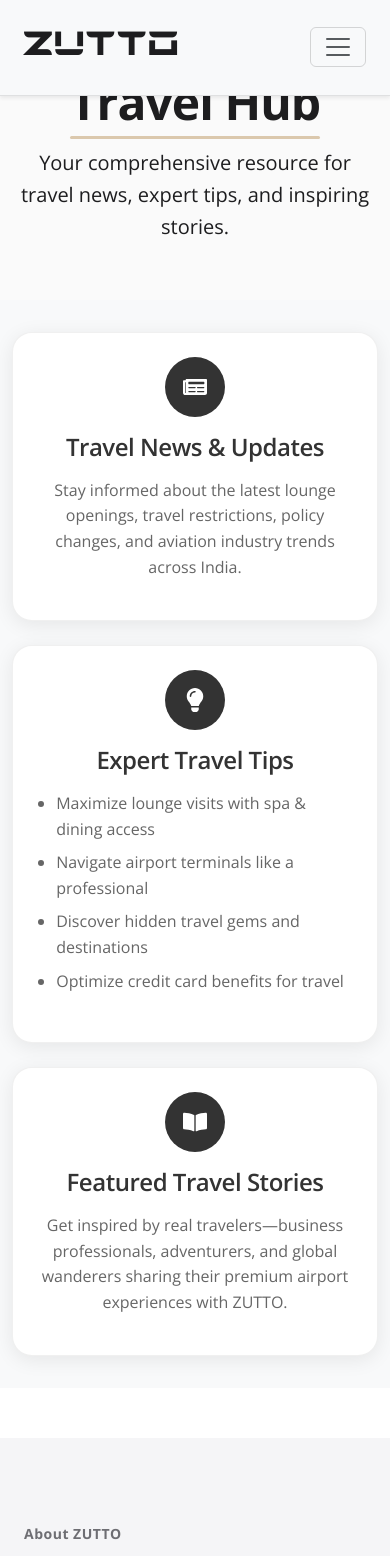
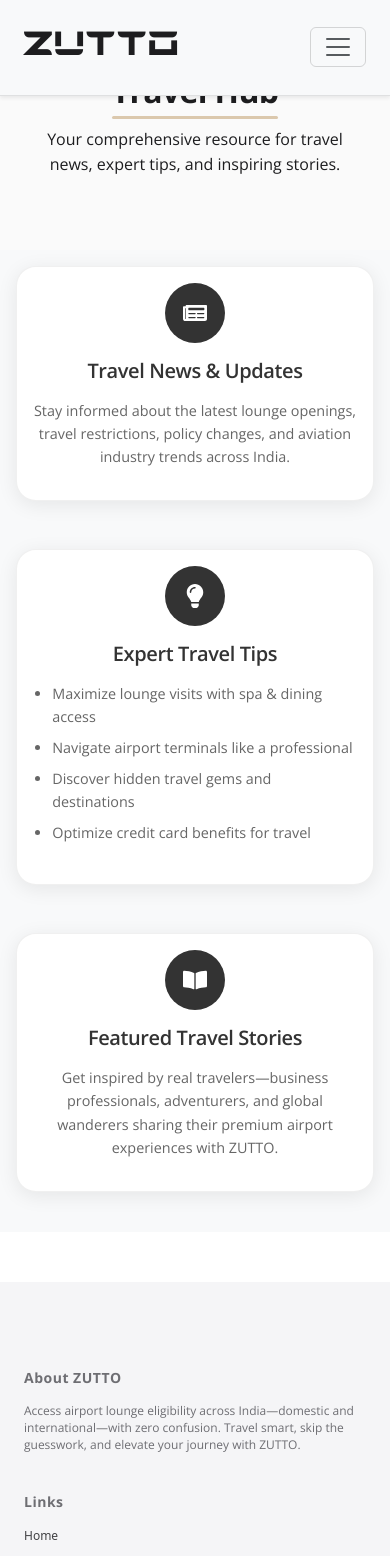
Before and after one commit to pixelperfectsolutions/zuttoweb-mui-dark, a React (Vite) app: page /travel-hub in a window 390 px wide. Shown: the top 1556 px of the page. Built offline with nearby package versions, Linux system fonts and the light colour scheme.

Commit message:
fixed mobile view

```diff
--- a/src/pages/Home.tsx
+++ b/src/pages/Home.tsx
@@ -217,7 +217,7 @@ const Home: React.FC = () => {
             {/* Right Video */}
             <Col
               md={6}
-              className="d-flex justify-content-end align-items-center mt-5 mt-md-0"
+              className="d-flex justify-content-center justify-content-md-end align-items-center mt-5 mt-md-0"
             >
               <div
                 style={{
--- a/src/pages/TravelHub.tsx
+++ b/src/pages/TravelHub.tsx
@@ -37,14 +37,14 @@ const TravelHub: React.FC = () => {
       {/* Hero Section */}
       <section
         style={{
-          minHeight: "300px",
+          minHeight: "250px",
           background: "var(--apple-bg)",
-          paddingTop: "4rem",
-          paddingBottom: "2rem",
+          paddingTop: "clamp(2rem, 6vw, 4rem)",
+          paddingBottom: "clamp(1rem, 4vw, 2rem)",
         }}
         className="position-relative overflow-hidden d-flex align-items-center justify-content-center pt-24"
       >
-        <Container style={{ maxWidth: "1200px" }}>
+        <Container style={{ maxWidth: "1200px" }} className="px-3">
           <Row className="text-center">
             <Col lg={12}>
               <h1
@@ -52,7 +52,7 @@ const TravelHub: React.FC = () => {
                 style={{
                   fontFamily: "var(--primary-font)",
                   fontWeight: "700",
-                  fontSize: "3rem",
+                  fontSize: "clamp(2rem, 5vw, 3rem)",
                   lineHeight: "1.2",
                   marginBottom: "1rem",
                   color: "var(--apple-heading)",
@@ -65,11 +65,12 @@ const TravelHub: React.FC = () => {
                 style={{
                   fontFamily: "var(--primary-font)",
                   fontWeight: "400",
-                  fontSize: "1.25rem",
+                  fontSize: "clamp(1rem, 3vw, 1.25rem)",
                   lineHeight: "1.6",
                   color: "var(--apple-text)",
                   maxWidth: "600px",
                   margin: "0 auto 1rem",
+                  padding: "0 1rem",
                 }}
               >
                 Your comprehensive resource for travel news, expert tips, and inspiring stories.
@@ -80,18 +81,18 @@ const TravelHub: React.FC = () => {
       </section>
 
       {/* Main Content Section */}
-      <section style={{ background: "#f8f9fa", padding: "2rem 0" }}>
-        <Container style={{ maxWidth: "1200px" }}>
+      <section style={{ background: "#f8f9fa", padding: "clamp(1rem, 4vw, 2rem) 0" }}>
+        <Container style={{ maxWidth: "1200px" }} className="px-3">
 
           <Row className="g-4">
             {/* Travel News Card */}
-            <Col lg={4} md={6}>
+            <Col lg={4} md={6} className="mb-4 mb-lg-0">
               <div
                 className="h-100"
                 style={{
                   background: "#ffffff",
                   borderRadius: "20px",
-                  padding: "1.5rem",
+                  padding: "clamp(1rem, 3vw, 1.5rem)",
                   boxShadow: "0 4px 20px rgba(0,0,0,0.08)",
                   border: "1px solid rgba(0,0,0,0.06)",
                   transition: "transform 0.3s ease, box-shadow 0.3s ease",
@@ -126,7 +127,7 @@ const TravelHub: React.FC = () => {
                   style={{
                     fontFamily: "var(--primary-font)",
                     fontWeight: "600",
-                    fontSize: "1.5rem",
+                    fontSize: "clamp(1.25rem, 3vw, 1.5rem)",
                     marginBottom: "1rem",
                     color: "#333",
                     textAlign: "center",
@@ -137,7 +138,7 @@ const TravelHub: React.FC = () => {
                 <p
                   style={{
                     fontFamily: "var(--primary-font)",
-                    fontSize: "1rem",
+                    fontSize: "clamp(0.9rem, 2.5vw, 1rem)",
                     lineHeight: "1.6",
                     color: "#666",
                     marginBottom: "1rem",
@@ -150,13 +151,13 @@ const TravelHub: React.FC = () => {
             </Col>
 
             {/* Pro Travel Tips Card */}
-            <Col lg={4} md={6}>
+            <Col lg={4} md={6} className="mb-4 mb-lg-0">
               <div
                 className="h-100"
                 style={{
                   background: "#ffffff",
                   borderRadius: "20px",
-                  padding: "1.5rem",
+                  padding: "clamp(1rem, 3vw, 1.5rem)",
                   boxShadow: "0 4px 20px rgba(0,0,0,0.08)",
                   border: "1px solid rgba(0,0,0,0.06)",
                   transition: "transform 0.3s ease, box-shadow 0.3s ease",
@@ -191,7 +192,7 @@ const TravelHub: React.FC = () => {
                   style={{
                     fontFamily: "var(--primary-font)",
                     fontWeight: "600",
-                    fontSize: "1.5rem",
+                    fontSize: "clamp(1.25rem, 3vw, 1.5rem)",
                     marginBottom: "1rem",
                     color: "#333",
                     textAlign: "center",
@@ -203,7 +204,7 @@ const TravelHub: React.FC = () => {
                   <ul
                     style={{
                       fontFamily: "var(--primary-font)",
-                      fontSize: "1rem",
+                      fontSize: "clamp(0.9rem, 2.5vw, 1rem)",
                       lineHeight: "1.6",
                       color: "#666",
                       paddingLeft: "1.2rem",
@@ -228,13 +229,13 @@ const TravelHub: React.FC = () => {
             </Col>
 
             {/* Travel Stories Card */}
-            <Col lg={4} md={12}>
+            <Col lg={4} md={12} className="mb-4 mb-lg-0">
               <div
                 className="h-100"
                 style={{
                   background: "#ffffff",
                   borderRadius: "20px",
-                  padding: "1.5rem",
+                  padding: "clamp(1rem, 3vw, 1.5rem)",
                   boxShadow: "0 4px 20px rgba(0,0,0,0.08)",
                   border: "1px solid rgba(0,0,0,0.06)",
                   transition: "transform 0.3s ease, box-shadow 0.3s ease",
@@ -269,7 +270,7 @@ const TravelHub: React.FC = () => {
                   style={{
                     fontFamily: "var(--primary-font)",
                     fontWeight: "600",
-                    fontSize: "1.5rem",
+                    fontSize: "clamp(1.25rem, 3vw, 1.5rem)",
                     marginBottom: "1rem",
                     color: "#333",
                     textAlign: "center",
@@ -280,7 +281,7 @@ const TravelHub: React.FC = () => {
                 <p
                   style={{
                     fontFamily: "var(--primary-font)",
-                    fontSize: "1rem",
+                    fontSize: "clamp(0.9rem, 2.5vw, 1rem)",
                     lineHeight: "1.6",
                     color: "#666",
                     marginBottom: "1rem",
```
